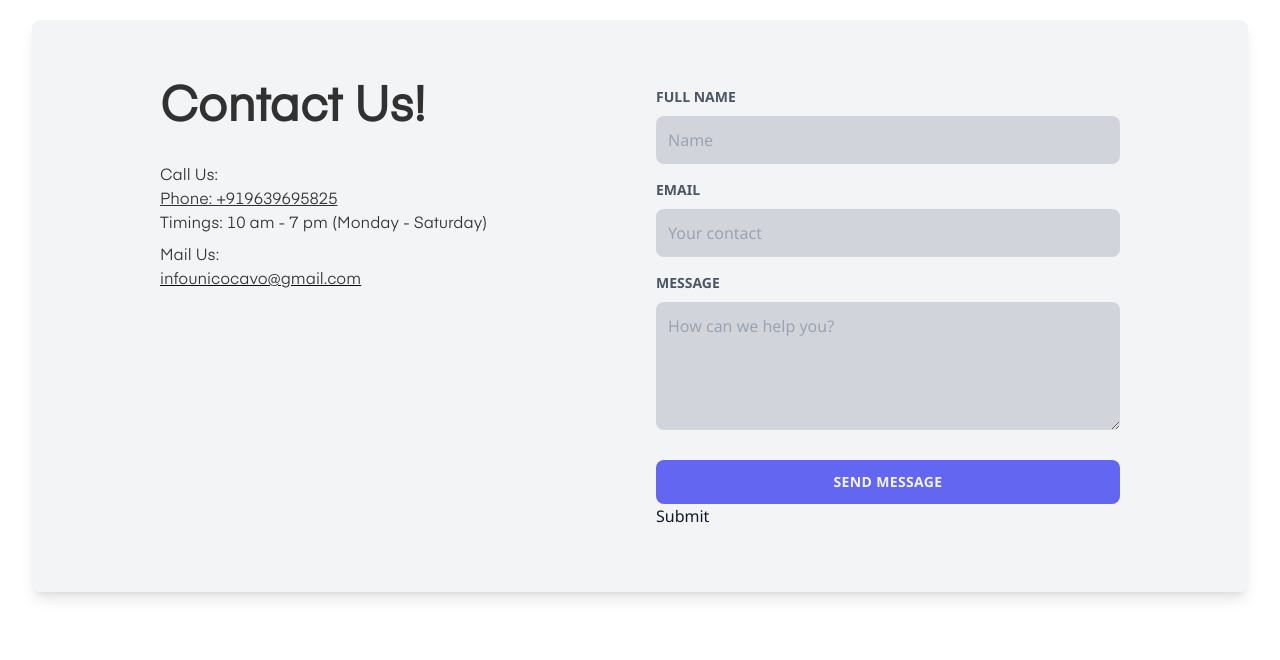
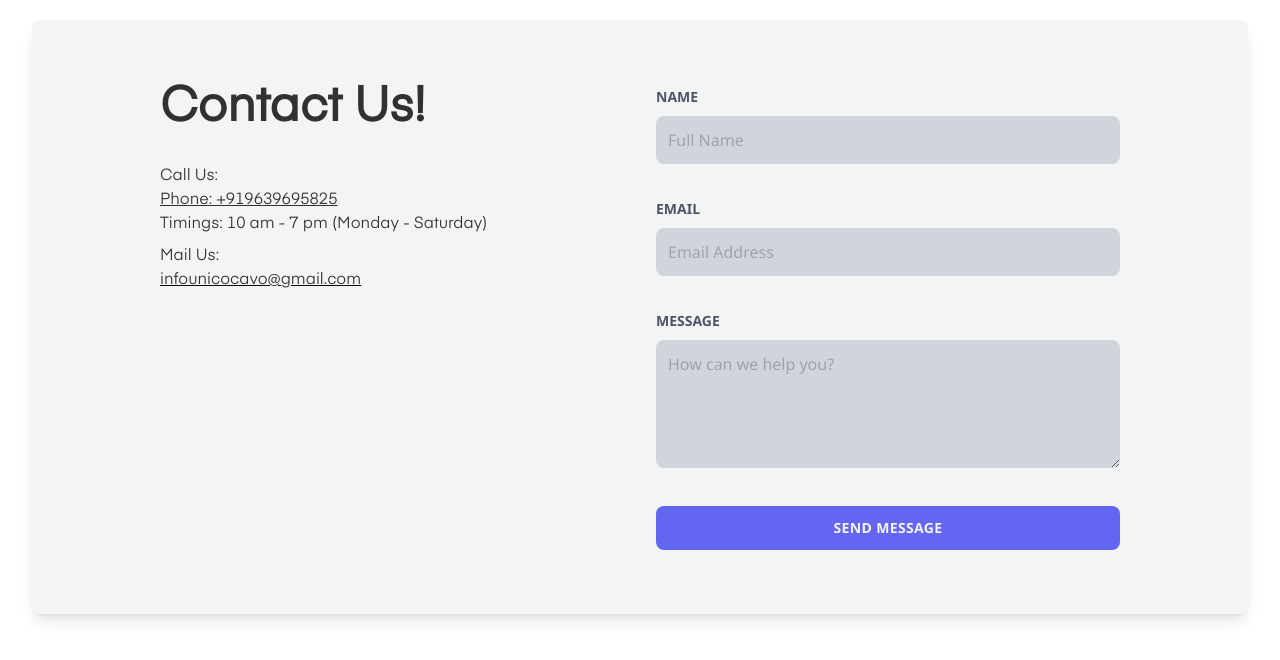
Before and after one commit to Dipendra-creator/Unico-Cavo, a Next.js app: page /components/Contact in a window 1280 px wide. Shown: the top 660 px of the page. Built offline with nearby package versions, Linux system fonts and the light colour scheme.

Commit message:
Update About US

```diff
--- a/pages/About/index.tsx
+++ b/pages/About/index.tsx
@@ -10,31 +10,28 @@ export default function About () {
                     <div className="flex flex-col justify-center">
                         <div className="max-w-xl mb-6">
                             <h2 className="max-w-lg mb-6 font-sans text-3xl font-bold tracking-tight text-gray-900 sm:text-4xl sm:leading-none">
-                                We connect the world with
+                                We are a high quality and endurance cable company established in <span className="text-red-500">Aligarh</span>
                                 <br className="hidden md:block" />
-                                Electricity{' '}
-                                <span className="relative px-1">
-                <div className="absolute inset-x-0 bottom-0 h-3 transform -skew-x-12 bg-teal-accent-400" />
-                <span className="relative inline-block text-deep-purple-accent-400">
-                  with quality cables
-                </span>
-              </span>
+                                in <span className="text-red-500">2011</span>.
+                                {/*<span className="relative px-1">*/}
+                {/*<div className="absolute inset-x-0 bottom-0 h-3 transform -skew-x-12 bg-teal-accent-400" />*/}
+                {/*<span className="relative inline-block text-deep-purple-accent-400">*/}
+                {/*  with quality cables*/}
+                {/*</span>*/}
+              {/*</span>*/}
                             </h2>
                             <p className="text-base text-gray-700 md:text-lg">
-                                Sed ut perspiciatis unde omnis iste natus error sit voluptatem
-                                accusantium doloremque laudantium, totam rem aperiam, eaque ipsa
-                                quae. explicabo.
+                                Our cables are designed by professional engineers to make the quality meet high standards as you have come to expect from us.
                             </p>
                         </div>
                         <div className="grid gap-5 row-gap-8 sm:grid-cols-2">
                             <div className="bg-white border-l-4 shadow-sm border-deep-purple-accent-400">
                                 <div className="h-full p-5 border border-l-0 rounded-r">
                                     <h6 className="mb-2 font-semibold leading-5">
-                                        Ill be sure to note that in my log
+                                        We design high quality cables
                                     </h6>
                                     <p className="text-sm text-gray-900">
-                                        Lookout flogging bilge rat main sheet bilge water nipper fluke
-                                        to go on account heave down.
+                                    We make sure our customers get the best quality cables at reasonable prices
                                     </p>
                                 </div>
                             </div>
@@ -42,11 +39,10 @@ export default function About () {
                             <div className="bg-white border-l-4 shadow-sm border-deep-purple-accent-400">
                                 <div className="h-full p-5 border border-l-0 rounded-r">
                                     <h6 className="mb-2 font-semibold leading-5">
-                                        A business big enough that it could be listed
+                                        We also supply Concealed boxes
                                     </h6>
                                     <p className="text-sm text-gray-900">
-                                        Those options are already baked in with this model shoot me an
-                                        email clear.
+                                        Our wide variety of offerings include GI Round, powder coated round and square concealed boxes.
                                     </p>
                                 </div>
                             </div>
@@ -58,6 +54,9 @@ export default function About () {
                             src="https://images.pexels.com/photos/927022/pexels-photo-927022.jpeg?auto=compress&amp;cs=tinysrgb&amp;dpr=3&amp;h=750&amp;w=1260"
                             alt=""
                         />
+                       {/*<h1>Based In: Aligarh</h1>*/}
+                       {/* <h2>Since 2011</h2>*/}
+                       {/* <h2></h2>*/}
                     </div>
                 </div>
             </div>
--- a/pages/components/Contact/index.tsx
+++ b/pages/components/Contact/index.tsx
@@ -56,33 +56,33 @@ export default function Contact() {
                     </div>
                     {/*  MT-8 DIV  */}
                 </div>
-                <CustomForm/>
-                {/*<form onSubmit={submitForm}>*/}
-                {/*    <div>*/}
-                {/*        <span className="uppercase text-sm text-gray-600 font-bold">Full Name</span>*/}
-                {/*        <input*/}
-                {/*            className="w-full bg-gray-300 text-gray-900 mt-2 p-3 rounded-lg focus:outline-none focus:shadow-outline"*/}
-                {/*            type="text" placeholder="" value={name} onChange={(e) => setName(e.target.value)}/>*/}
-                {/*    </div>*/}
-                {/*    <div className="mt-8">*/}
-                {/*        <span className="uppercase text-sm text-gray-600 font-bold">Email</span>*/}
-                {/*        <input name="email" type="email" placeholder="Email Address"*/}
-                {/*               className="w-full bg-gray-300 text-gray-900 mt-2 p-3 rounded-lg focus:outline-none focus:shadow-outline"*/}
-                {/*               value={email} onChange={(e) => setEmail(e.target.value)}/>*/}
-                {/*    </div>*/}
-                {/*    <div className="mt-8">*/}
-                {/*        <span className="uppercase text-sm text-gray-600 font-bold">Message</span>*/}
-                {/*        <textarea name="message"*/}
-                {/*                  className="w-full h-32 bg-gray-300 text-gray-900 mt-2 p-3 rounded-lg focus:outline-none focus:shadow-outline"*/}
-                {/*                  value={message} onChange={(e) => setMessage(e.target.value)}/>*/}
-                {/*    </div>*/}
-                {/*    <div className="mt-8">*/}
-                {/*        <button type="submit"*/}
-                {/*                className="uppercase text-sm font-bold tracking-wide bg-indigo-500 text-gray-100 p-3 rounded-lg w-full focus:outline-none focus:shadow-outline">*/}
-                {/*            Send Message*/}
-                {/*        </button>*/}
-                {/*    </div>*/}
-                {/*</form>*/}
+                {/*<CustomForm/>*/}
+                <form onSubmit={submitForm}>
+                    <div>
+                        <span className="uppercase text-sm text-gray-600 font-bold">Name</span>
+                        <input
+                            className="w-full bg-gray-300 text-gray-900 mt-2 p-3 rounded-lg focus:outline-none focus:shadow-outline"
+                            type="text" placeholder="Full Name" value={name} onChange={(e) => setName(e.target.value)}/>
+                    </div>
+                    <div className="mt-8">
+                        <span className="uppercase text-sm text-gray-600 font-bold">Email</span>
+                        <input name="email" type="email" placeholder="Email Address"
+                               className="w-full bg-gray-300 text-gray-900 mt-2 p-3 rounded-lg focus:outline-none focus:shadow-outline"
+                               value={email} onChange={(e) => setEmail(e.target.value)}/>
+                    </div>
+                    <div className="mt-8">
+                        <span className="uppercase text-sm text-gray-600 font-bold">Message</span>
+                        <textarea name="message" placeholder="How can we help you?"
+                                  className="w-full h-32 bg-gray-300 text-gray-900 mt-2 p-3 rounded-lg focus:outline-none focus:shadow-outline"
+                                  value={message} onChange={(e) => setMessage(e.target.value)}/>
+                    </div>
+                    <div className="mt-8">
+                        <button type="submit"
+                                className="uppercase text-sm font-bold tracking-wide bg-indigo-500 text-gray-100 p-3 rounded-lg w-full focus:outline-none focus:shadow-outline">
+                            Send Message
+                        </button>
+                    </div>
+                </form>
             </div>
         </section>
     )
--- a/pages/index.tsx
+++ b/pages/index.tsx
@@ -11,7 +11,7 @@ export default function Home() {
             <Head>
                 <title>Unico Cavo</title>
                 <meta name="description"
-                      content="Unico Cavo ECommerce Next provides a way to quickly get up and running with a fully configurable ECommerce site using Next.js."/>
+                      content="Unico Cavo is a cable company established in Aligarh to serve clients across India"/>
                 <meta property="og:title" content="Unico Cavo " key="title"/>
             </Head>
             <NavBar/>
```
Also changed, not shown: pages/components/Contact/test.tsx (deleted).
